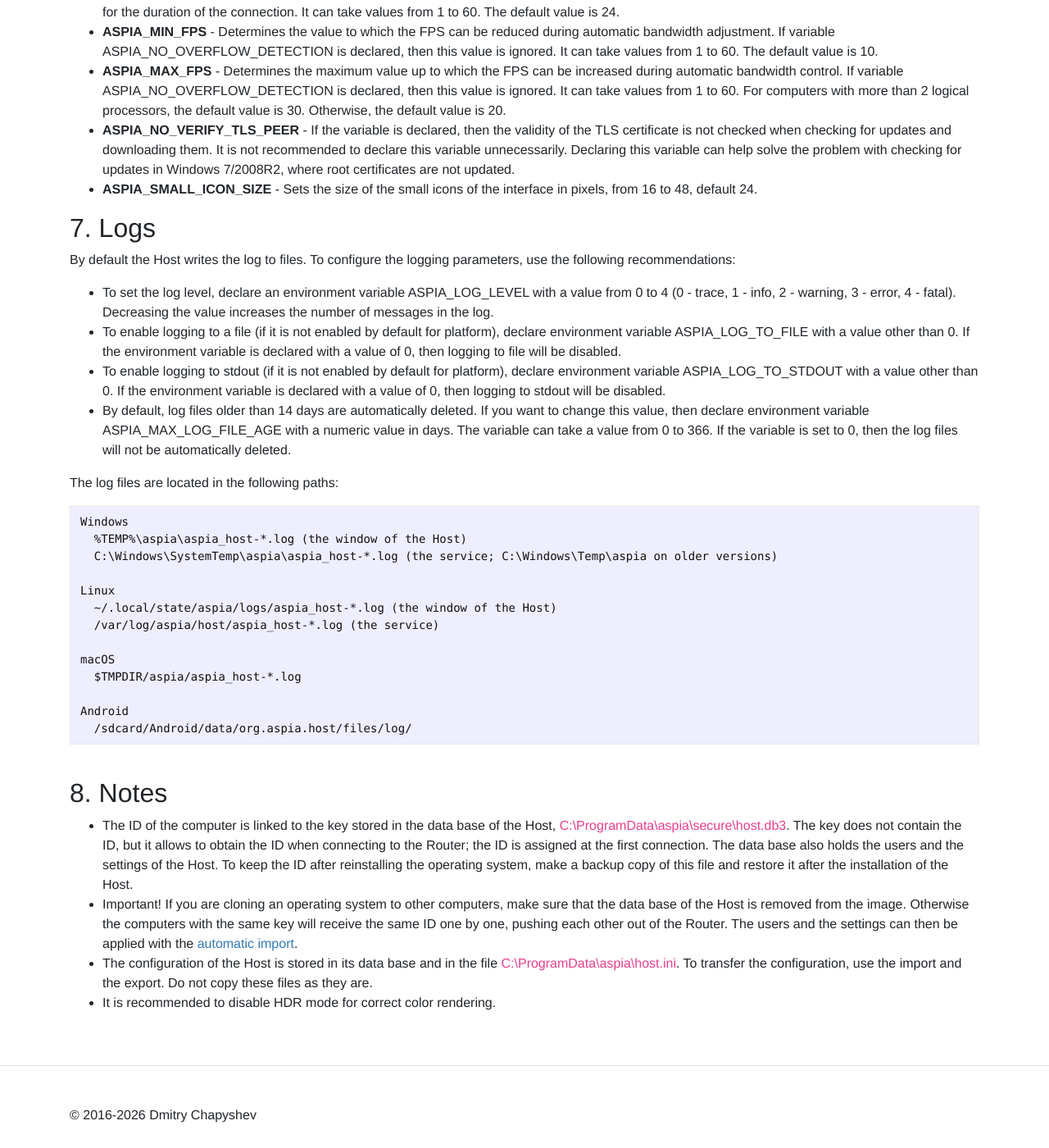
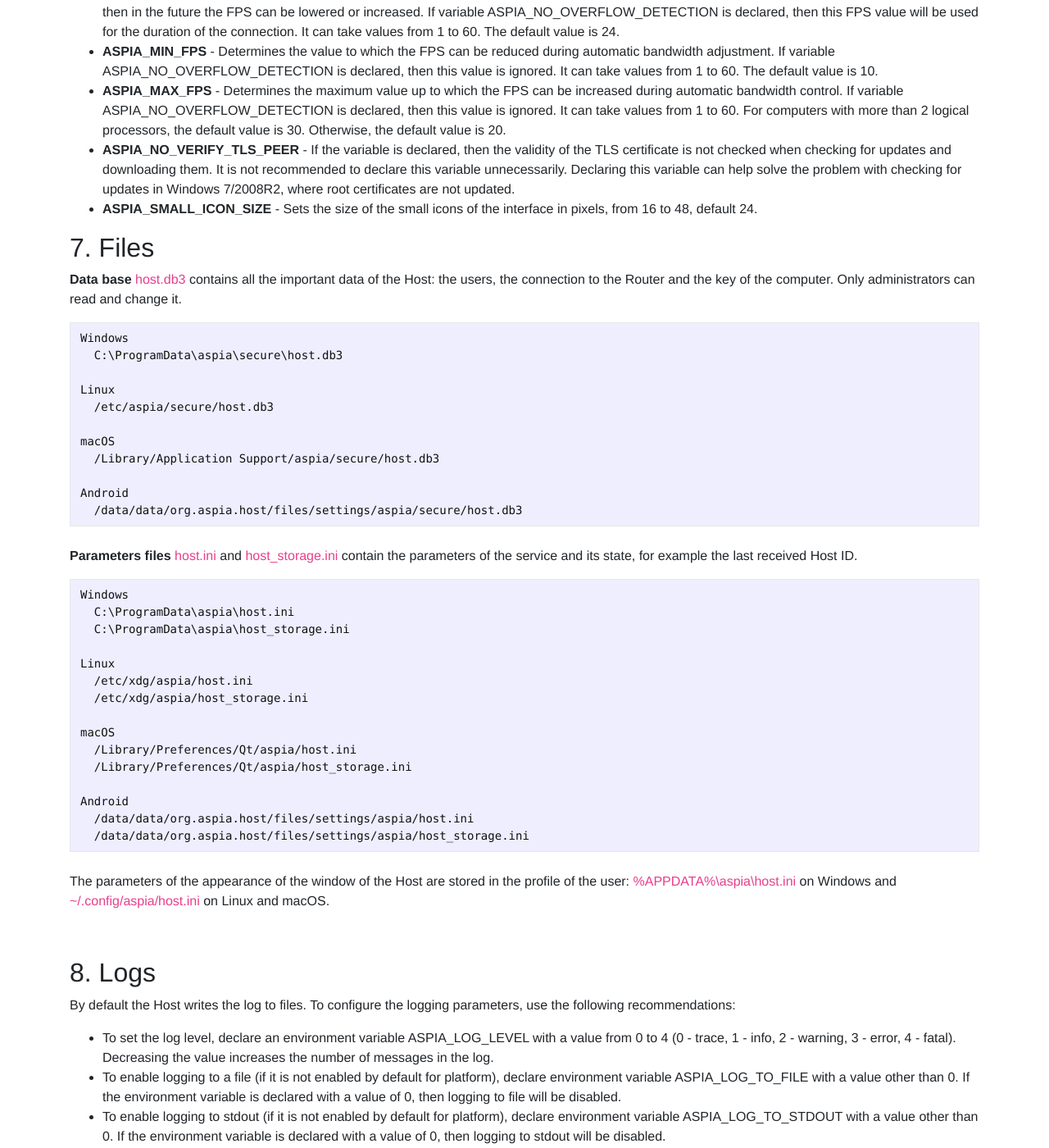
Before and after one commit to dchapyshev/dchapyshev.github.io, a Jekyll site: the page built from docs/host.md, in a window 1280 px wide and 1400 px high, scrolled down 5711 px. Shown: the whole window at 82% size. Built offline with Jekyll 4.4.1, drawn with Linux system fonts in a browser that asks for light colours.

Commit message:
Update docs.

````diff
--- a/docs/host.md
+++ b/docs/host.md
@@ -14,8 +14,9 @@ title: Aspia Host
     4. [Users tab](#settings-users)
 5. [Command line](#command-line)
 6. [Environment variables](#env-vars)
-7. [Logs](#logs)
-8. [Notes](#notes)
+7. [Files](#files)
+8. [Logs](#logs)
+9. [Notes](#notes)
 
 ## 1. Purpose <a name="purpose"></a>
 Accepts incoming connections from Clients to manage the computer on which it is installed.
@@ -160,7 +161,53 @@ The dialog for adding or editing a user is as follows:
   - **ASPIA_NO_VERIFY_TLS_PEER** - If the variable is declared, then the validity of the TLS certificate is not checked when checking for updates and downloading them. It is not recommended to declare this variable unnecessarily. Declaring this variable can help solve the problem with checking for updates in Windows 7/2008R2, where root certificates are not updated.
   - **ASPIA_SMALL_ICON_SIZE** - Sets the size of the small icons of the interface in pixels, from 16 to 48, default 24.
 
-## 7. Logs <a name="logs"></a>
+## 7. Files <a name="files"></a>
+**Data base** `host.db3` contains all the important data of the Host: the users, the connection to
+the Router and the key of the computer. Only administrators can read and change it.
+
+```text
+Windows
+  C:\ProgramData\aspia\secure\host.db3
+
+Linux
+  /etc/aspia/secure/host.db3
+
+macOS
+  /Library/Application Support/aspia/secure/host.db3
+
+Android
+  /data/data/org.aspia.host/files/settings/aspia/secure/host.db3
+```
+
+<br/>
+**Parameters files** `host.ini` and `host_storage.ini` contain the parameters of the service and its
+state, for example the last received Host ID.
+
+```text
+Windows
+  C:\ProgramData\aspia\host.ini
+  C:\ProgramData\aspia\host_storage.ini
+
+Linux
+  /etc/xdg/aspia/host.ini
+  /etc/xdg/aspia/host_storage.ini
+
+macOS
+  /Library/Preferences/Qt/aspia/host.ini
+  /Library/Preferences/Qt/aspia/host_storage.ini
+
+Android
+  /data/data/org.aspia.host/files/settings/aspia/host.ini
+  /data/data/org.aspia.host/files/settings/aspia/host_storage.ini
+```
+
+<br/>
+The parameters of the appearance of the window of the Host are stored in the profile of the user:
+`%APPDATA%\aspia\host.ini` on Windows and `~/.config/aspia/host.ini` on Linux and macOS.
+
+<br/>
+
+## 8. Logs <a name="logs"></a>
 By default the Host writes the log to files. To configure the logging parameters, use the
 following recommendations:
   - To set the log level, declare an environment variable ASPIA_LOG_LEVEL with a value from 0 to 4 (0 - trace, 1 - info, 2 - warning, 3 - error, 4 - fatal). Decreasing the value increases the number of messages in the log.
````
Also changed, not shown: other parts of docs/host.md (+1 -1 lines), documentation.md (+3 -2 lines).
